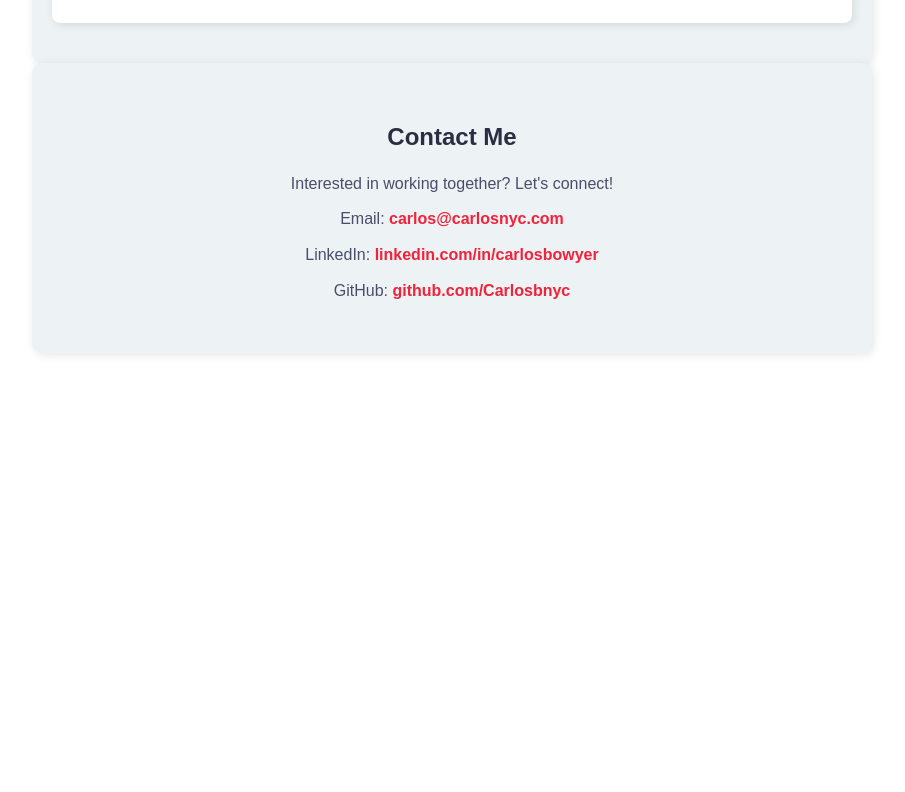
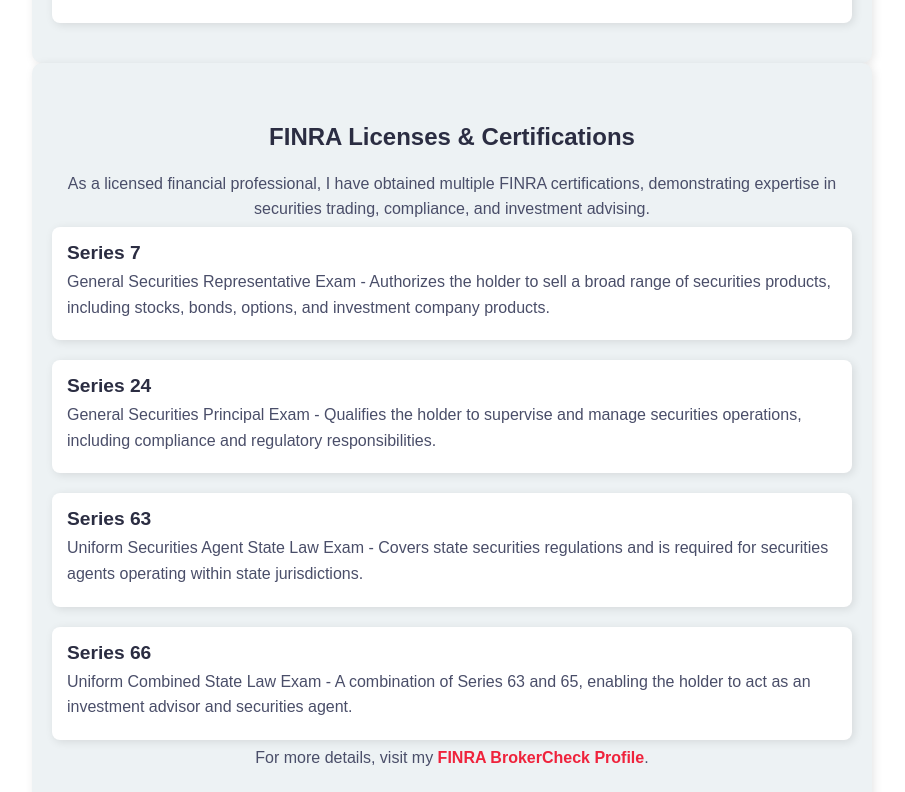
Before and after one commit to Carlosbnyc/my-portfolio, a React (Vite) app: page / in a window 1280 px wide. Shown: the part 5028-5820 px from the top of the page, without its empty margins (188-1093 px from the left). Before the commit the page ends 5409 px from the top, so only its background shows below. Built offline with nearby package versions, Linux system fonts and the light colour scheme.

Commit message:
Added FINRA Licenses section and styling

```diff
--- /dev/null
+++ b/src/components/FINRALicenses/FinraLicenses.css
@@ -0,0 +1,53 @@
+/* FinraLicenses.css - Styles for the FINRA Licenses Component */
+
+.finra-licenses-section {
+    max-width: 800px;
+    margin: auto;
+    padding: 40px 20px;
+    text-align: center;
+    background: #edf2f4;
+    border-radius: 10px;
+    box-shadow: 2px 2px 10px rgba(0, 0, 0, 0.1);
+  }
+
+  h2 {
+    color: #2b2d42;
+    margin-bottom: 20px;
+  }
+
+  .licenses-list {
+    display: flex;
+    flex-direction: column;
+    gap: 20px;
+  }
+
+  .license-item {
+    background: white;
+    padding: 15px;
+    border-radius: 8px;
+    box-shadow: 2px 2px 10px rgba(0, 0, 0, 0.1);
+    text-align: left;
+  }
+
+  h3 {
+    margin: 0;
+    color: #2b2d42;
+    font-size: 1.2rem;
+  }
+
+  p {
+    color: #4a4e69;
+    font-size: 1rem;
+    line-height: 1.6;
+    margin: 5px 0;
+  }
+
+  .finra-licenses-section a {
+    color: #ef233c;
+    font-weight: bold;
+    text-decoration: none;
+  }
+
+  .finra-licenses-section a:hover {
+    text-decoration: underline;
+  }
--- /dev/null
+++ b/src/components/FINRALicenses/FinraLicenses.tsx
@@ -0,0 +1,41 @@
+import React from "react";
+import "./FinraLicenses.css";
+
+const licensesData = [
+  {
+    name: "Series 7",
+    description: "General Securities Representative Exam - Authorizes the holder to sell a broad range of securities products, including stocks, bonds, options, and investment company products."
+  },
+  {
+    name: "Series 24",
+    description: "General Securities Principal Exam - Qualifies the holder to supervise and manage securities operations, including compliance and regulatory responsibilities."
+  },
+  {
+    name: "Series 63",
+    description: "Uniform Securities Agent State Law Exam - Covers state securities regulations and is required for securities agents operating within state jurisdictions."
+  },
+  {
+    name: "Series 66",
+    description: "Uniform Combined State Law Exam - A combination of Series 63 and 65, enabling the holder to act as an investment advisor and securities agent."
+  }
+];
+
+const FinraLicenses: React.FC = () => {
+  return (
+    <section className="finra-licenses-section">
+      <h2>FINRA Licenses & Certifications</h2>
+      <p>As a licensed financial professional, I have obtained multiple FINRA certifications, demonstrating expertise in securities trading, compliance, and investment advising.</p>
+      <div className="licenses-list">
+        {licensesData.map((license, index) => (
+          <div key={index} className="license-item">
+            <h3>{license.name}</h3>
+            <p>{license.description}</p>
+          </div>
+        ))}
+      </div>
+      <p>For more details, visit my <a href="https://brokercheck.finra.org/firm/summary/316189" target="_blank" rel="noopener noreferrer">FINRA BrokerCheck Profile</a>.</p>
+    </section>
+  );
+};
+
+export default FinraLicenses;
--- a/src/components/Home.tsx
+++ b/src/components/Home.tsx
@@ -6,6 +6,7 @@
 import Contact from "./Contact/Contact";
 import AboutMe from "./AboutMe/AboutMe";
 import Education from "./Education/Education";
+import FinraLicenses from "../components/FINRALicenses/FinraLicenses";
 
 const Home: React.FC = () => {
   return (
@@ -33,6 +34,9 @@
       {/* Education Section */}
       <Education />
 
+      {/* Finra Section */}
+      <FinraLicenses />
+
       {/* Contact Section */}
       <Contact />
     </div>
```
